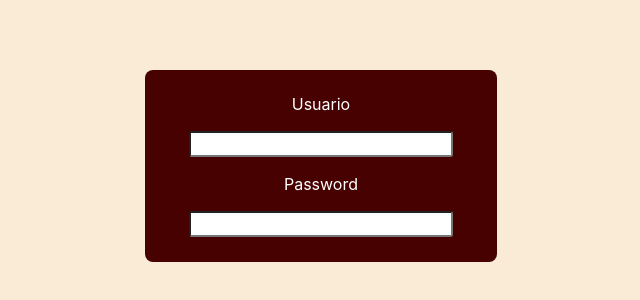
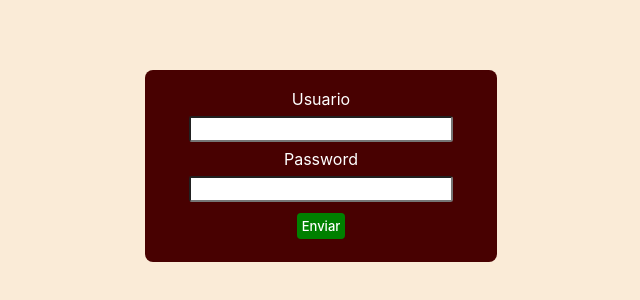
Before and after one commit to RedkarRiv/crsPortfolioFrontend, a React (Vite) app: page / in a window 1280 px wide. Shown: the part 234-534 px from the top of the page, without its empty margins (319-959 px from the left). Built offline with nearby package versions, Linux system fonts and the light colour scheme.

Commit message:
NEW: Login apiCall implementado

```diff
--- a/src/App.css
+++ b/src/App.css
@@ -38,3 +38,17 @@
 color: white;
 
 }
+
+.botonenviar {
+  background-color: green;
+  padding: 0.3em;
+  display:flex;
+  align-items: center;
+  justify-content: center;
+  margin: 0.5em;
+  border-radius: 0.3em;
+  color: white;
+  font-size: small;
+  user-select: none;
+  cursor: pointer;
+}
--- a/src/App.jsx
+++ b/src/App.jsx
@@ -1,19 +1,53 @@
 import { useState } from "react";
-import reactLogo from "./assets/react.svg";
-import viteLogo from "/vite.svg";
 import "./App.css";
+import { loginMe } from "./services/apiCall";
+import jwt_decode from "jwt-decode";
 
 function App() {
-  const [count, setCount] = useState(0);
+
+  const [credentials, setCredentials] = useState({
+    email: "",
+    password: "",
+  });
+
+
+  const InputHandler = (e) => {
+    setCredentials((prevState) => ({
+      ...prevState,
+      [e.target.name]: e.target.value,
+    }));
+    console.log(credentials)
+  };
+
+  const logMe = (e) => {
+    e.preventDefault();
+
+    loginMe(credentials)
+      .then((resultado) => {
+        let decoded = jwt_decode(resultado.data.token);
+        let datosBackend = {
+          token: resultado.data.token,
+          user: decoded,
+        };
+        console.log(datosBackend)
+      })
+      .catch((error) => {
+        console.log(error.response.data.message);
+        setErrorMessage(error.response.data.message)
+      });
+  };
+
+
 
   return (
     <>
       <div className="containerhome">
         <div className="formulario">
           <div className="nombrecampo">Usuario</div>
-          <input type="text" className="campo" />
+          <input type="text" className="campo" name="email" onChange={(e) => InputHandler(e)} />
           <div className="nombrecampo">Password</div>
-          <input className="campo" type="password" />
+          <input className="campo" type="password" name="password" onChange={(e) => InputHandler(e)} />
+          <button className="botonenviar" onClick={(e) => logMe(e)}>Enviar</button>
         </div>
       </div>
     </>
--- /dev/null
+++ b/src/services/apiCall.js
@@ -0,0 +1,7 @@
+import axios from "axios";
+
+const root = "http://localhost:7000/";
+
+export const loginMe = async (credentials) => {
+    return await axios.post(`${root}auth/login`, credentials);
+  };
```
